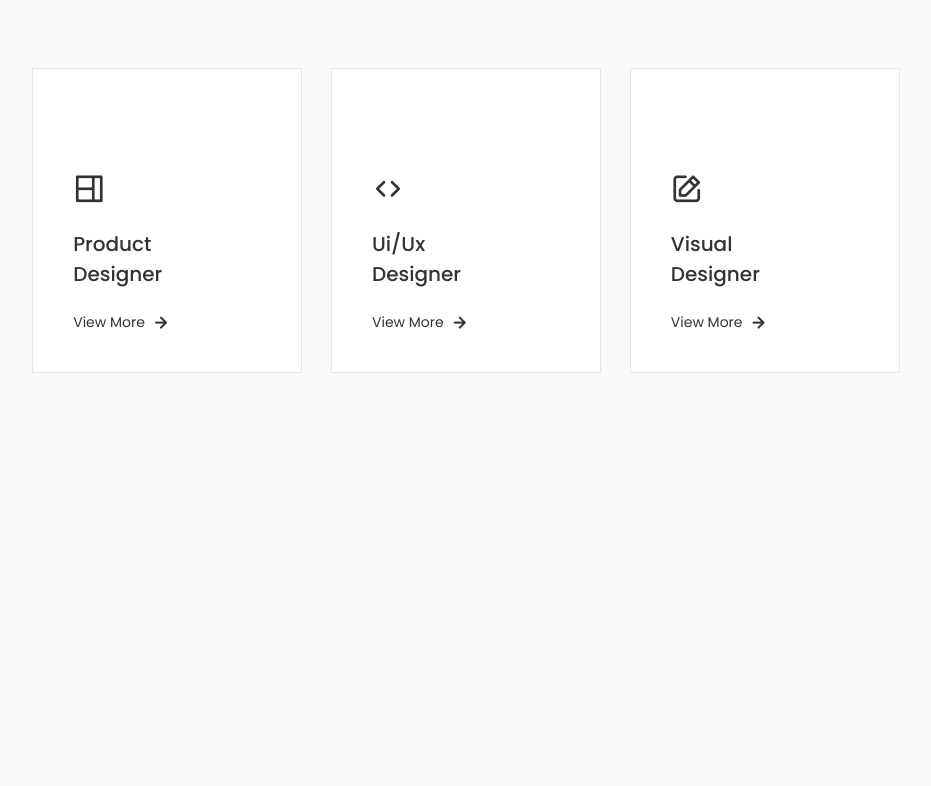
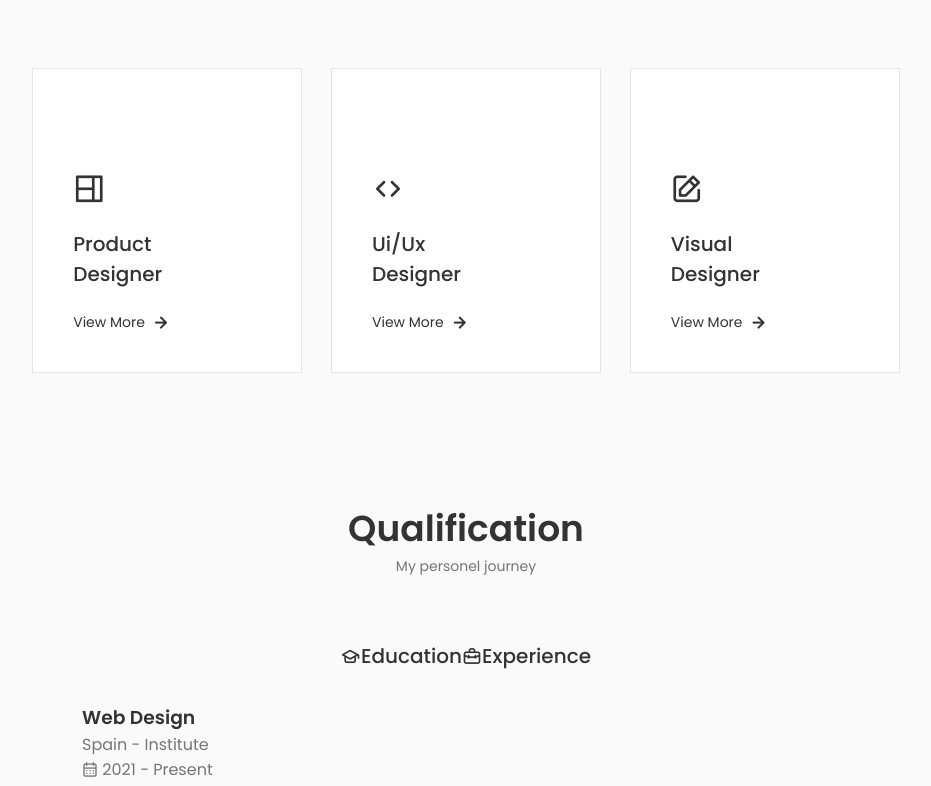
Before and after one commit to patryk77k/my-portfolio, a React (Create React App) app: page / in a window 1280 px wide. Shown: the part 2005-2791 px from the top of the page, without its empty margins (174-1105 px from the left). Before the commit the page ends 2410 px from the top, so only its background shows below. Built offline with nearby package versions, Linux system fonts and the light colour scheme.

Commit message:
html created

```diff
--- a/src/App.js
+++ b/src/App.js
@@ -4,6 +4,7 @@
 import About from "./components/about/About";
 import Skills from "./components/skills/Skills";
 import Services from "./components/services/Services";
+import Qualification from "./components/qualifications/Qualification";
 
 function App() {
   return (
@@ -14,6 +15,7 @@
         <About />
         <Skills />
         <Services />
+        <Qualification />
       </main>
     </>
   );
--- /dev/null
+++ b/src/components/qualifications/Qualification.jsx
@@ -0,0 +1,142 @@
+import React from "react";
+import "./qualification.css";
+
+const Qualification = () => {
+  return (
+    <section className="qualification section">
+      <h2 className="section__title">Qualification</h2>
+      <span className="section__subtitle">My personel journey</span>
+      <div className="qualification__container container">
+        <div className="qualification__tabs">
+          <div className="qualification__button qualification__icon button--flex">
+            <i className="uil uil-graduation-cap qualification__icon"></i>{" "}
+            Education
+          </div>
+          <div className="qualification__button button--flex">
+            <i className="uil uil-briefcase-alt qualification__icon"></i>{" "}
+            Experience
+          </div>
+        </div>
+        <div className="qualification__sections">
+          <div className="qualification__content qualification__content-active">
+            <div className="qualification__data">
+              <div>
+                <h3 className="qualification__title">Web Design</h3>
+                <span className="qualification__subtitle">
+                  Spain - Institute
+                </span>
+                <div className="qualification__calender">
+                  <i className="uil uil-calendar-alt"></i> 2021 - Present
+                </div>
+              </div>
+              <div>
+                <span className="qualification__rounder"></span>
+                <span className="qualification__line"></span>
+              </div>
+            </div>
+
+            <div className="qualification__data">
+              <div></div>
+              <div>
+                <span className="qualification_rounder"></span>
+                <span className="qualification_line"></span>
+              </div>
+              <div>
+                <h3 className="qualification__title">Art Director</h3>
+                <span className="qualification__subtitle">
+                  Spain - Institute
+                </span>
+                <div className="qualification__calender">
+                  <i className="uil uil-calendar-alt"></i> 2020 - 2021
+                </div>
+              </div>
+            </div>
+
+            <div className="qualification__data">
+              <div>
+                <h3 className="qualification__title">Web Development</h3>
+                <span className="qualification__subtitle">
+                  Spain - Institute
+                </span>
+                <div className="qualification__calender">
+                  <i className="uil uil-calendar-alt"></i> 2018 - 2020
+                </div>
+              </div>
+              <div>
+                <span className="qualification__rounder"></span>
+                <span className="qualification__line"></span>
+              </div>
+            </div>
+
+            <div className="qualification__data">
+              <div></div>
+              <div>
+                <span className="qualification_rounder"></span>
+                <span className="qualification_line"></span>
+              </div>
+              <div>
+                <h3 className="qualification__title">UX Expert</h3>
+                <span className="qualification__subtitle">
+                  Spain - Institute
+                </span>
+                <div className="qualification__calender">
+                  <i className="uil uil-calendar-alt"></i> 2017 - 2018
+                </div>
+              </div>
+            </div>
+          </div>
+          <div className="qualification__content">
+            <div className="qualification__data">
+              <div>
+                <h3 className="qualification__title">Product Designer</h3>
+                <span className="qualification__subtitle">
+                  Microsoft - Spain
+                </span>
+                <div className="qualification__calender">
+                  <i className="uil uil-calendar-alt"></i> 2021 - Present
+                </div>
+              </div>
+              <div>
+                <span className="qualification__rounder"></span>
+                <span className="qualification__line"></span>
+              </div>
+            </div>
+
+            <div className="qualification__data">
+              <div></div>
+              <div>
+                <span className="qualification_rounder"></span>
+                <span className="qualification_line"></span>
+              </div>
+              <div>
+                <h3 className="qualification__title">UX Designer</h3>
+                <span className="qualification__subtitle">
+                  Apple Inc - Spain
+                </span>
+                <div className="qualification__calender">
+                  <i className="uil uil-calendar-alt"></i> 2020 - 2021
+                </div>
+              </div>
+            </div>
+
+            <div className="qualification__data">
+              <div>
+                <h3 className="qualification__title">Web Designer</h3>
+                <span className="qualification__subtitle">Figma - Spain</span>
+                <div className="qualification__calender">
+                  <i className="uil uil-calendar-alt"></i> 2018 - 2020
+                </div>
+              </div>
+              <div>
+                <span className="qualification__rounder"></span>
+                <span className="qualification__line"></span>
+              </div>
+            </div>
+          </div>
+        </div>
+      </div>
+    </section>
+  );
+};
+
+export default Qualification;
--- /dev/null
+++ b/src/components/qualifications/qualification.css
@@ -0,0 +1,18 @@
+.qualification__container {
+  max-width: 768px;
+}
+.qualification__tabs {
+  display: flex;
+  justify-content: center;
+  margin-bottom: var(--mb-2);
+}
+.qualification__button {
+  font-size: var(--h3-font-size);
+  font-weight: var(--font-medium);
+  color: var(--title-color);
+  margin: 0 var (--mb-1);
+  cursor: pointer;
+}
+I .qualification__button:hover {
+  color: var(--title-color);
+}
```
